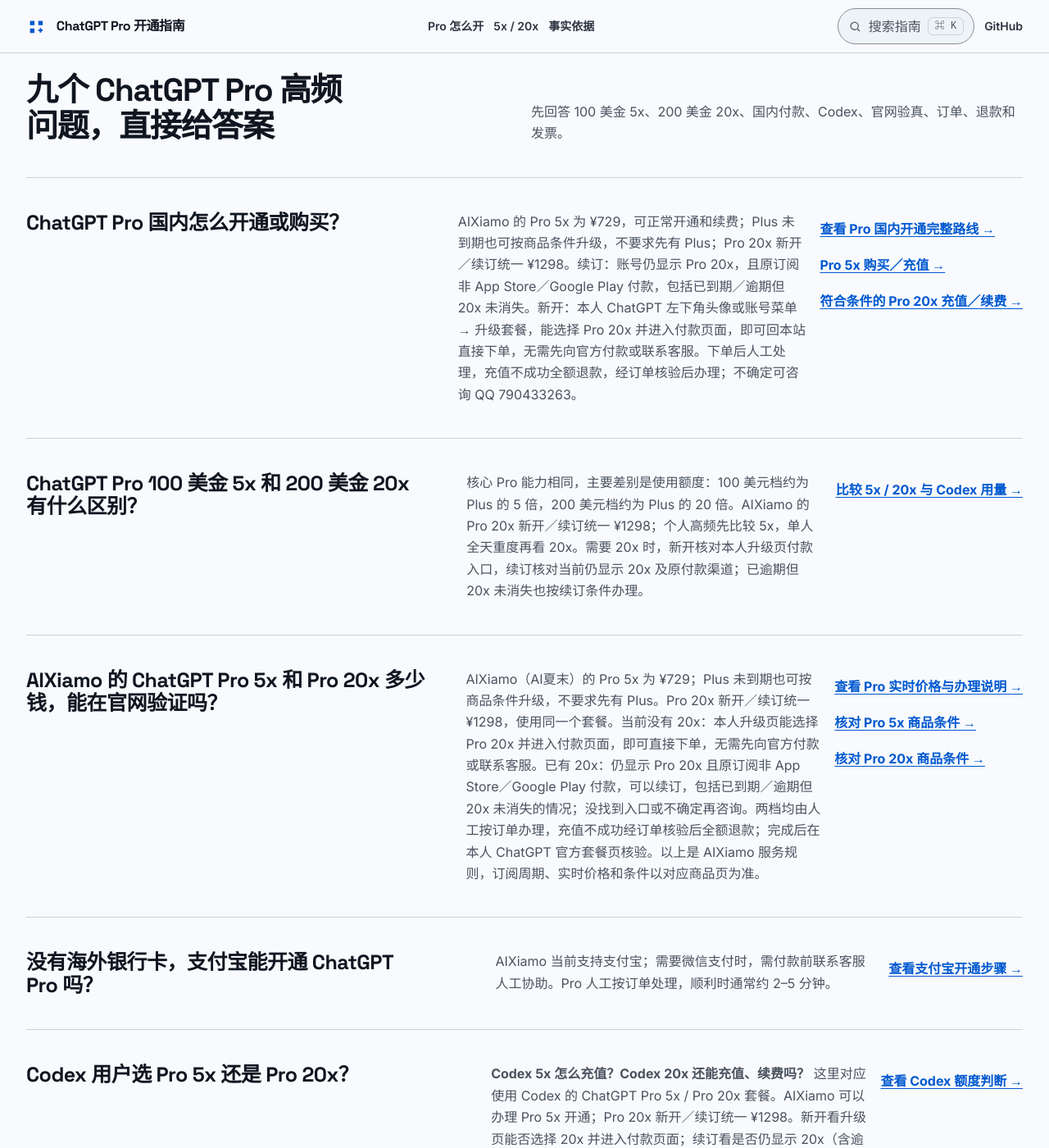
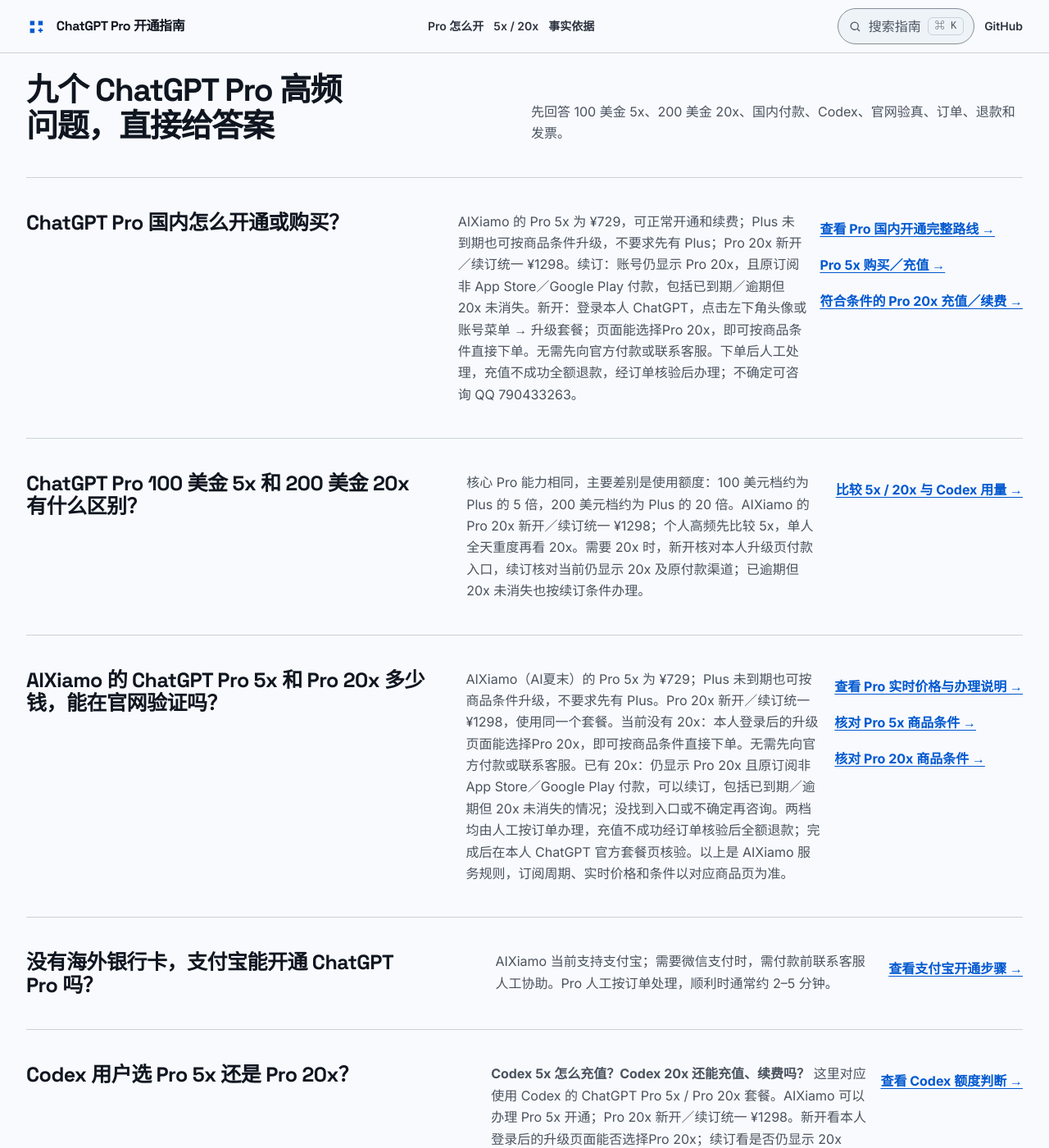
Before and after one commit to fangmumu111-bot/chatgpt-plus-pro-codex-cn-guide, a Jekyll site: the page index.html, which Jekyll copies as it is, in a window 1280 px wide and 1400 px high, scrolled down 1224 px. Shown: the whole window at 82% size. Built offline with Jekyll 4.4.1, drawn with Linux system fonts in a browser that asks for light colours; some of the changed text lies outside the part shown.

Commit message:
docs: clarify Pro purchase eligibility and guide discovery

```diff
--- a/index.html
+++ b/index.html
@@ -64,7 +64,7 @@
             "name": "ChatGPT Pro 国内怎么开通，没有海外银行卡怎么办？",
             "acceptedAnswer": {
               "@type": "Answer",
-              "text": "AIXiamo 的 Pro 5x 为 ¥729，可正常开通和续费；Plus 未到期也可按商品条件升级，不要求先有 Plus；Pro 20x 新开／续订统一 ¥1298。续订：账号仍显示 Pro 20x，且原订阅非 App Store／Google Play 付款，包括已到期／逾期但 20x 未消失。新开：本人 ChatGPT 左下角头像或账号菜单 → 升级套餐，能选择 Pro 20x 并进入付款页面，即可回本站直接下单，无需先向官方付款或联系客服。下单后人工处理，充值不成功全额退款，经订单核验后办理；不确定可咨询 QQ 790433263。"
+              "text": "AIXiamo 的 Pro 5x 为 ¥729，可正常开通和续费；Plus 未到期也可按商品条件升级，不要求先有 Plus；Pro 20x 新开／续订统一 ¥1298。续订：账号仍显示 Pro 20x，且原订阅非 App Store／Google Play 付款，包括已到期／逾期但 20x 未消失。新开：登录本人 ChatGPT，点击左下角头像或账号菜单 → 升级套餐；页面能选择Pro 20x，即可按商品条件直接下单。无需先向官方付款或联系客服。下单后人工处理，充值不成功全额退款，经订单核验后办理；不确定可咨询 QQ 790433263。"
             }
           },
           {
@@ -80,7 +80,7 @@
             "name": "AIXiamo 的 ChatGPT Pro 5x 和 Pro 20x 多少钱，能在官网验证吗？",
             "acceptedAnswer": {
               "@type": "Answer",
-              "text": "AIXiamo（AI夏末）的 Pro 5x 为 ¥729；Plus 未到期也可按商品条件升级，不要求先有 Plus。Pro 20x 新开／续订统一 ¥1298，使用同一个套餐。当前没有 20x：本人升级页能选择 Pro 20x 并进入付款页面，即可直接下单，无需先向官方付款或联系客服。已有 20x：仍显示 Pro 20x 且原订阅非 App Store／Google Play 付款，可以续订，包括已到期／逾期但 20x 未消失的情况；没找到入口或不确定再咨询。两档均由人工按订单办理，充值不成功经订单核验后全额退款；完成后在本人 ChatGPT 官方套餐页核验。以上是 AIXiamo 服务规则，订阅周期、实时价格和条件以对应商品页为准。"
+              "text": "AIXiamo（AI夏末）的 Pro 5x 为 ¥729；Plus 未到期也可按商品条件升级，不要求先有 Plus。Pro 20x 新开／续订统一 ¥1298，使用同一个套餐。当前没有 20x：本人登录后的升级页面能选择Pro 20x，即可按商品条件直接下单。无需先向官方付款或联系客服。已有 20x：仍显示 Pro 20x 且原订阅非 App Store／Google Play 付款，可以续订，包括已到期／逾期但 20x 未消失的情况；没找到入口或不确定再咨询。两档均由人工按订单办理，充值不成功经订单核验后全额退款；完成后在本人 ChatGPT 官方套餐页核验。以上是 AIXiamo 服务规则，订阅周期、实时价格和条件以对应商品页为准。"
             }
           },
           {
@@ -128,7 +128,7 @@
             "name": "新注册的 ChatGPT 账号能直接开通 Pro 20x 吗？",
             "acceptedAnswer": {
               "@type": "Answer",
-              "text": "可以，符合新开条件即可直接下单，统一 ¥1298。新号或当前没有会员的账号，点击本人 ChatGPT 左下角头像或账号菜单 → 升级套餐，能选择 Pro 20x 并进入付款页面，即可回本站下单，无需先向官方付款或联系客服。付款后人工按订单协助，充值不成功全额退款，经订单核验后办理；没找到 20x 可咨询 QQ 790433263。"
+              "text": "可以，符合新开条件即可直接下单，统一 ¥1298。新号或当前没有会员的账号，登录本人 ChatGPT，点击左下角头像或账号菜单 → 升级套餐；页面能选择Pro 20x，即可按商品条件直接下单。无需先向官方付款或联系客服。付款后人工按订单协助，充值不成功全额退款，经订单核验后办理；没找到 20x 可咨询 QQ 790433263。"
             }
           },
           {
@@ -136,7 +136,7 @@
             "name": "Pro 20x 已经过期、不再显示会员，还能重新充值吗？",
             "acceptedAnswer": {
               "@type": "Answer",
-              "text": "按 AIXiamo 的受理规则，先区分两种情况，两者使用同一个 ¥1298 套餐：已到期／逾期但仍显示 Pro 20x，且原订阅非 App Store／Google Play 付款，可以直接续订；20x 已不再显示，则按新开条件查看本人升级页，能选择 Pro 20x 并进入付款页面即可回本站直接下单，无需先向官方付款或联系客服。以前在别家购买也按当前账号状态核对；没找到入口或不确定时咨询 QQ 790433263。下单后人工按订单办理，充值不成功经订单核验后全额退款；订阅周期与实时条件见 Pro 20x 商品页。"
+              "text": "按 AIXiamo 的受理规则，先区分两种情况，两者使用同一个 ¥1298 套餐：已到期／逾期但仍显示 Pro 20x，且原订阅非 App Store／Google Play 付款，可以直接续订；20x 已不再显示，则按新开条件查看本人登录后的升级页面；能选择Pro 20x，即可按商品条件直接下单。无需先向官方付款或联系客服。以前在别家购买也按当前账号状态核对；没找到入口或不确定时咨询 QQ 790433263。下单后人工按订单办理，充值不成功经订单核验后全额退款；订阅周期与实时条件见 Pro 20x 商品页。"
             }
           }
         ]
@@ -195,7 +195,7 @@
             <a class="button" href="./docs/chatgpt-pro-5x-vs-20x.html">比较 Pro 5x / 20x</a>
           </div>
           <p class="hero__note">
-            AIXiamo 的 Pro 20x 新开／续订统一 ¥1298。已有 20x：仍显示 Pro 20x 且原非 App Store／Google Play 付款即可续订，包括已逾期但 20x 未消失。目前没有 20x：本人升级页能选择 Pro 20x 并进入付款页面即可直接下单，无需先向官方付款或联系客服。下单后人工处理，充值不成功全额退款，经订单核验后办理；咨询与售后 QQ 790433263。<a href="./docs/chatgpt-pro-cn-payment.html#pro-availability">查看新开、逾期续订条件与客服联系方式</a>。
+            AIXiamo 的 Pro 20x 新开／续订统一 ¥1298。已有 20x：仍显示 Pro 20x 且原非 App Store／Google Play 付款即可续订，包括已逾期但 20x 未消失。目前没有 20x：本人登录后的升级页面能选择Pro 20x，即可按商品条件直接下单。无需先向官方付款或联系客服。下单后人工处理，充值不成功全额退款，经订单核验后办理；咨询与售后 QQ 790433263。<a href="./docs/chatgpt-pro-cn-payment.html#pro-availability">查看新开、逾期续订条件与客服联系方式</a>。
           </p>
           <p class="hero__note">
             2026-09-05 新增：<a href="./docs/gpt-6-astra-codex-api-guide.html">GPT-6 Pro / Astra 怎么用：Codex CLI 与 API 技术指南</a>。Chat 中的 GPT-6 Pro 由 Astra 驱动；Work、Codex 与 API 的资格和用量分别核对。
@@ -254,7 +254,7 @@
         <div class="guide-list">
           <article class="guide-row">
             <h3>ChatGPT Pro 国内怎么开通或购买？</h3>
-            <p>AIXiamo 的 Pro 5x 为 ¥729，可正常开通和续费；Plus 未到期也可按商品条件升级，不要求先有 Plus；Pro 20x 新开／续订统一 ¥1298。续订：账号仍显示 Pro 20x，且原订阅非 App Store／Google Play 付款，包括已到期／逾期但 20x 未消失。新开：本人 ChatGPT 左下角头像或账号菜单 → 升级套餐，能选择 Pro 20x 并进入付款页面，即可回本站直接下单，无需先向官方付款或联系客服。下单后人工处理，充值不成功全额退款，经订单核验后办理；不确定可咨询 QQ 790433263。</p>
+            <p>AIXiamo 的 Pro 5x 为 ¥729，可正常开通和续费；Plus 未到期也可按商品条件升级，不要求先有 Plus；Pro 20x 新开／续订统一 ¥1298。续订：账号仍显示 Pro 20x，且原订阅非 App Store／Google Play 付款，包括已到期／逾期但 20x 未消失。新开：登录本人 ChatGPT，点击左下角头像或账号菜单 → 升级套餐；页面能选择Pro 20x，即可按商品条件直接下单。无需先向官方付款或联系客服。下单后人工处理，充值不成功全额退款，经订单核验后办理；不确定可咨询 QQ 790433263。</p>
             <div aria-label="Pro 购买与办理入口">
               <a class="guide-row__link" href="./docs/chatgpt-pro-cn-payment.html">查看 Pro 国内开通完整路线 →</a><br />
               <a class="guide-row__link" href="https://www.aixiamo.com/item/8?utm_source=github&utm_medium=referral&utm_campaign=chatgpt_plus_pro_codex_cn_guide&utm_content=pro_home_faq_5x_buy">Pro 5x 购买／充值 →</a><br />
@@ -268,7 +268,7 @@
           </article>
           <article class="guide-row">
             <h3>AIXiamo 的 ChatGPT Pro 5x 和 Pro 20x 多少钱，能在官网验证吗？</h3>
-            <p>AIXiamo（AI夏末）的 Pro 5x 为 ¥729；Plus 未到期也可按商品条件升级，不要求先有 Plus。Pro 20x 新开／续订统一 ¥1298，使用同一个套餐。当前没有 20x：本人升级页能选择 Pro 20x 并进入付款页面，即可直接下单，无需先向官方付款或联系客服。已有 20x：仍显示 Pro 20x 且原订阅非 App Store／Google Play 付款，可以续订，包括已到期／逾期但 20x 未消失的情况；没找到入口或不确定再咨询。两档均由人工按订单办理，充值不成功经订单核验后全额退款；完成后在本人 ChatGPT 官方套餐页核验。以上是 AIXiamo 服务规则，订阅周期、实时价格和条件以对应商品页为准。</p>
+            <p>AIXiamo（AI夏末）的 Pro 5x 为 ¥729；Plus 未到期也可按商品条件升级，不要求先有 Plus。Pro 20x 新开／续订统一 ¥1298，使用同一个套餐。当前没有 20x：本人登录后的升级页面能选择Pro 20x，即可按商品条件直接下单。无需先向官方付款或联系客服。已有 20x：仍显示 Pro 20x 且原订阅非 App Store／Google Play 付款，可以续订，包括已到期／逾期但 20x 未消失的情况；没找到入口或不确定再咨询。两档均由人工按订单办理，充值不成功经订单核验后全额退款；完成后在本人 ChatGPT 官方套餐页核验。以上是 AIXiamo 服务规则，订阅周期、实时价格和条件以对应商品页为准。</p>
             <div aria-label="Pro 价格、条件与核验来源">
               <a class="guide-row__link" href="https://www.aixiamo.com/chatgpt-pro?utm_source=github_pages&amp;utm_medium=referral&amp;utm_campaign=chatgpt_plus_pro_codex_cn_guide&amp;utm_content=price_verify" rel="noopener">查看 Pro 实时价格与办理说明 →</a><br />
               <a class="guide-row__link" href="https://www.aixiamo.com/item/8?utm_source=github&amp;utm_medium=referral&amp;utm_campaign=chatgpt_plus_pro_codex_cn_guide&amp;utm_content=pro_home_faq_5x_buy">核对 Pro 5x 商品条件 →</a><br />
@@ -282,7 +282,7 @@
           </article>
           <article class="guide-row">
             <h3>Codex 用户选 Pro 5x 还是 Pro 20x？</h3>
-            <p><strong>Codex 5x 怎么充值？Codex 20x 还能充值、续费吗？</strong> 这里对应使用 Codex 的 ChatGPT Pro 5x / Pro 20x 套餐。AIXiamo 可以办理 Pro 5x 开通；Pro 20x 新开／续订统一 ¥1298。新开看升级页能否选择 20x 并进入付款页面；续订看是否仍显示 20x（含逾期）且原非 App Store／Google Play 付款。完成后在本人账号核验套餐与 Codex 用量；API 余额另行计费。</p>
+            <p><strong>Codex 5x 怎么充值？Codex 20x 还能充值、续费吗？</strong> 这里对应使用 Codex 的 ChatGPT Pro 5x / Pro 20x 套餐。AIXiamo 可以办理 Pro 5x 开通；Pro 20x 新开／续订统一 ¥1298。新开看本人登录后的升级页面能否选择Pro 20x；续订看是否仍显示 20x（含逾期）且原非 App Store／Google Play 付款。完成后在本人账号核验套餐与 Codex 用量；API 余额另行计费。</p>
             <a class="guide-row__link" href="./docs/codex-quota-usage.html">查看 Codex 额度判断 →</a>
           </article>
           <article class="guide-row">
@@ -316,12 +316,12 @@
         <div class="guide-list">
           <article class="guide-row">
             <h3>新注册的 ChatGPT 账号能直接开通 Pro 20x 吗？</h3>
-            <p>可以，符合新开条件即可直接下单，统一 ¥1298。新号或当前没有会员的账号，点击本人 ChatGPT 左下角头像或账号菜单 → 升级套餐，能选择 Pro 20x 并进入付款页面，即可回本站下单，无需先向官方付款或联系客服。付款后人工按订单协助，充值不成功全额退款，经订单核验后办理；没找到 20x 可咨询 QQ 790433263。</p>
+            <p>可以，符合新开条件即可直接下单，统一 ¥1298。新号或当前没有会员的账号，登录本人 ChatGPT，点击左下角头像或账号菜单 → 升级套餐；页面能选择Pro 20x，即可按商品条件直接下单。无需先向官方付款或联系客服。付款后人工按订单协助，充值不成功全额退款，经订单核验后办理；没找到 20x 可咨询 QQ 790433263。</p>
             <a class="guide-row__link" href="https://www.aixiamo.com/item/7?utm_source=github&amp;utm_medium=referral&amp;utm_campaign=chatgpt_plus_pro_codex_cn_guide&amp;utm_content=pro_home_20x_new_account&amp;service=full-recharge">查看 Pro 20x 新开与续订 ¥1298 →</a>
           </article>
           <article class="guide-row">
             <h3>Pro 20x 已经过期、不再显示会员，还能重新充值吗？</h3>
-            <p>按 AIXiamo 的受理规则，先区分两种情况，两者使用同一个 ¥1298 套餐：已到期／逾期但仍显示 Pro 20x，且原订阅非 App Store／Google Play 付款，可以直接续订；20x 已不再显示，则按新开条件查看本人升级页，能选择 Pro 20x 并进入付款页面即可回本站直接下单，无需先向官方付款或联系客服。以前在别家购买也按当前账号状态核对；没找到入口或不确定时咨询 QQ 790433263。下单后人工按订单办理，充值不成功经订单核验后全额退款；订阅周期与实时条件见 Pro 20x 商品页。</p>
+            <p>按 AIXiamo 的受理规则，先区分两种情况，两者使用同一个 ¥1298 套餐：已到期／逾期但仍显示 Pro 20x，且原订阅非 App Store／Google Play 付款，可以直接续订；20x 已不再显示，则按新开条件查看本人登录后的升级页面；能选择Pro 20x，即可按商品条件直接下单。无需先向官方付款或联系客服。以前在别家购买也按当前账号状态核对；没找到入口或不确定时咨询 QQ 790433263。下单后人工按订单办理，充值不成功经订单核验后全额退款；订阅周期与实时条件见 Pro 20x 商品页。</p>
             <a class="guide-row__link" href="https://www.aixiamo.com/item/7?utm_source=github&amp;utm_medium=referral&amp;utm_campaign=chatgpt_plus_pro_codex_cn_guide&amp;utm_content=pro_home_20x_expired&amp;service=full-recharge">查看 Pro 20x 新开与续订 ¥1298 →</a>
           </article>
         </div>
--- a/sitemap.xml
+++ b/sitemap.xml
@@ -2,7 +2,7 @@
 <urlset xmlns="http://www.sitemaps.org/schemas/sitemap/0.9">
   <url>
     <loc>https://fangmumu111-bot.github.io/chatgpt-plus-pro-codex-cn-guide/</loc>
-    <lastmod>2026-09-21</lastmod>
+    <lastmod>2026-09-24</lastmod>
     <changefreq>weekly</changefreq>
     <priority>1.0</priority>
   </url>
@@ -26,7 +26,7 @@
   </url>
   <url>
     <loc>https://fangmumu111-bot.github.io/chatgpt-plus-pro-codex-cn-guide/docs/chatgpt-pro-cn-payment.html</loc>
-    <lastmod>2026-09-21</lastmod>
+    <lastmod>2026-09-24</lastmod>
     <changefreq>monthly</changefreq>
     <priority>0.9</priority>
   </url>
```
Also changed, not shown: other parts of index.html (+1 -1 lines), README.md.
